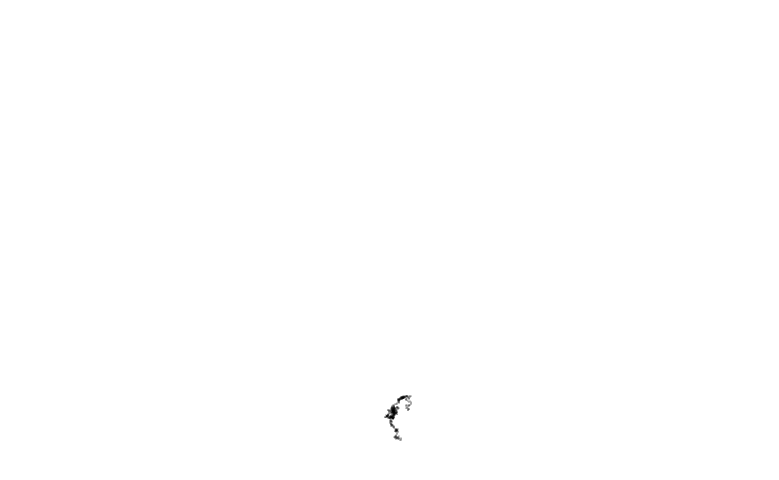
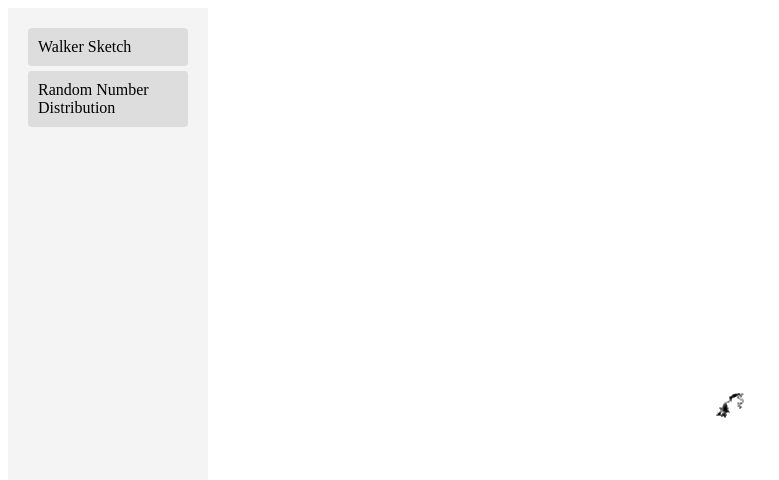
Before and after one commit to Morphclue/the-nature-of-code, an Angular app: page / in a window 1280 px wide. Shown: the top 480 px of the page, without its empty margins (0-779 px from the left). Built offline with nearby package versions, Linux system fonts and the light colour scheme.

Commit message:
feat: small ToC, content page and random number distribution

```diff
--- a/src/app/app.component.html
+++ b/src/app/app.component.html
@@ -1 +1,11 @@
-<app-p5 [sketch]="walkerSketch"></app-p5>
+<div class="container">
+  <div class="sidebar">
+    <ul>
+      <li (click)="selectSketch('walkerSketch')">Walker Sketch</li>
+      <li (click)="selectSketch('randomNumberDistribution')">Random Number Distribution</li>
+    </ul>
+  </div>
+  <div class="content">
+    <app-p5 [sketch]="selectedSketch"></app-p5>
+  </div>
+</div>
--- a/src/app/app.component.scss
+++ b/src/app/app.component.scss
@@ -0,0 +1,39 @@
+.container {
+  display: flex;
+  height: 100vh;
+}
+
+.sidebar {
+  width: 200px;
+  background-color: #f4f4f4;
+  padding: 20px;
+  box-sizing: border-box;
+  height: 100%;
+}
+
+.sidebar ul {
+  list-style-type: none;
+  padding: 0;
+  margin: 0;
+}
+
+.sidebar li {
+  cursor: pointer;
+  padding: 10px;
+  margin-bottom: 5px;
+  background-color: #ddd;
+  border-radius: 4px;
+}
+
+.sidebar li:hover {
+  background-color: #ccc;
+}
+
+.content {
+  flex-grow: 1;
+  padding: 20px;
+  box-sizing: border-box;
+  display: flex;
+  justify-content: center;
+  align-items: center;
+}
--- a/src/app/app.component.ts
+++ b/src/app/app.component.ts
@@ -2,6 +2,7 @@ import {Component} from '@angular/core';
 import {RouterOutlet} from '@angular/router';
 import {P5Component} from './p5/p5.component';
 import {walkerSketch} from './p5/sketches/walker';
+import {randomNumberDistribution} from './p5/sketches/random-number-distribution';
 
 @Component({
   selector: 'app-root',
@@ -12,5 +13,13 @@ import {walkerSketch} from './p5/sketches/walker';
 })
 export class AppComponent {
   title = 'the-nature-of-code';
-  walkerSketch = walkerSketch;
+  sketches: any = {
+    walkerSketch,
+    randomNumberDistribution,
+  };
+  selectedSketch = this.sketches.walkerSketch;
+
+  selectSketch(sketchName: string) {
+    this.selectedSketch = this.sketches[sketchName];
+  }
 }
--- a/src/app/p5/p5.component.ts
+++ b/src/app/p5/p5.component.ts
@@ -1,4 +1,4 @@
-import {AfterViewInit, Component, Inject, Input, OnDestroy, PLATFORM_ID, ViewChild} from '@angular/core';
+import {AfterViewInit, Component, Input, OnChanges, OnDestroy, SimpleChanges, ViewChild} from '@angular/core';
 import p5 from 'p5';
 
 @Component({
@@ -8,16 +8,25 @@ import p5 from 'p5';
   templateUrl: './p5.component.html',
   styleUrl: './p5.component.scss',
 })
-export class P5Component implements AfterViewInit, OnDestroy {
+export class P5Component implements AfterViewInit, OnDestroy, OnChanges {
   @Input() sketch!: (p: any) => void;
   @ViewChild('p5container') p5container: any;
   private p5instance!: p5;
 
-  constructor(@Inject(PLATFORM_ID) private platformId: any) {
+  constructor() {
   }
 
   ngAfterViewInit() {
     this.createCanvas();
+  }
+
+  ngOnChanges(changes: SimpleChanges) {
+    if (changes['sketch'] && !changes['sketch'].firstChange) {
+      if (this.p5instance) {
+        this.p5instance.remove();
+      }
+      this.createCanvas();
+    }
   }
 
   ngOnDestroy() {
--- /dev/null
+++ b/src/app/p5/sketches/random-number-distribution.ts
@@ -0,0 +1,26 @@
+import p5 from 'p5';
+
+export const randomNumberDistribution = (p: p5) => {
+  let randomCounts: any[] = [];
+  let total = 20;
+
+  p.setup = () => {
+    p.createCanvas(640, 240);
+    for (let i = 0; i < total; i++) {
+      randomCounts[i] = 0;
+    }
+  };
+
+  p.draw = () => {
+    p.background(255);
+    let index = Math.floor(Math.random() * randomCounts.length);
+    randomCounts[index]++;
+
+    p.stroke(0);
+    p.fill(127);
+    let w = p.width / randomCounts.length;
+    for (let x = 0; x < randomCounts.length; x++) {
+      p.rect(x * w, p.height - randomCounts[x], w - 1, randomCounts[x]);
+    }
+  };
+};
```
